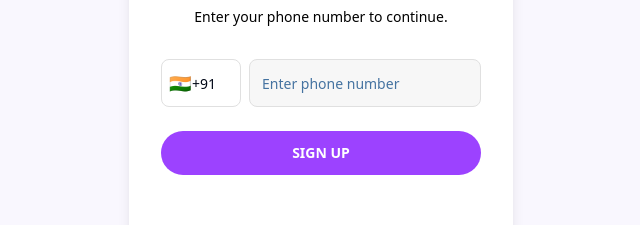
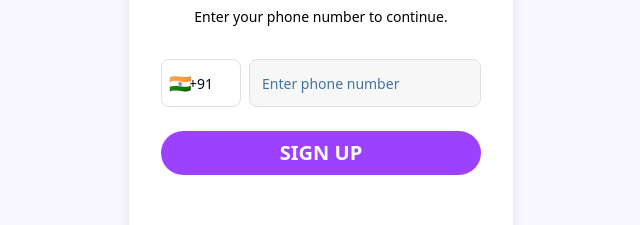
Before and after one commit to pushkarlabh1/oto.-do, a Next.js app: page /signup in a window 1280 px wide. Shown: the part 329-554 px from the top of the page, without its empty margins (319-959 px from the left). Built offline with nearby package versions, Linux system fonts and the light colour scheme.

Commit message:
Completed final login and signup page

```diff
--- a/src/components/login/login-form.tsx
+++ b/src/components/login/login-form.tsx
@@ -55,7 +55,7 @@ export function LoginForm() {
       {/* Button */}
       <Button
         onClick={handleGetOtp}
-        className="w-full h-11 font-semibold text-white bg-[#9C42FF] rounded-full hover:bg-[#8B5CF6]"
+        className="w-full h-11 text-xl font-semibold text-white bg-[#9C42FF] rounded-full hover:bg-white hover:text-[#9C42FF] hover:border-2 hover:border-[#9C42FF] hover:font-extrabold"
       >
         GET OTP
       </Button>
--- a/src/components/signup/signup-form.tsx
+++ b/src/components/signup/signup-form.tsx
@@ -38,7 +38,7 @@ export function SignupForm() {
               type="text"
               value="+91"
               readOnly
-              className="w-20 h-12 px-6 text-right bg-white border-[#E0E0E0] rounded-lg"
+              className="w-20 h-12 text-center bg-white border-[#E0E0E0] rounded-lg"
             />
             <span className="absolute text-lg transform -translate-y-1/2 left-2 top-1/2">🇮🇳</span>
           </div>
@@ -56,7 +56,7 @@ export function SignupForm() {
       {/* Button */}
       <Button
         onClick={handleSignup}
-        className="w-full h-11 font-semibold text-white bg-[#9C42FF] rounded-full hover:bg-[#8B5CF6]"
+        className="w-full h-11 font-bold text-xl text-white bg-[#9C42FF] rounded-full hover:bg-[#FFFFFF] hover:font-extrabold hover:text-[#9C42FF] hover:border-2 hover:border-[#9C42FF] "
       >
         SIGN UP
       </Button>
```
